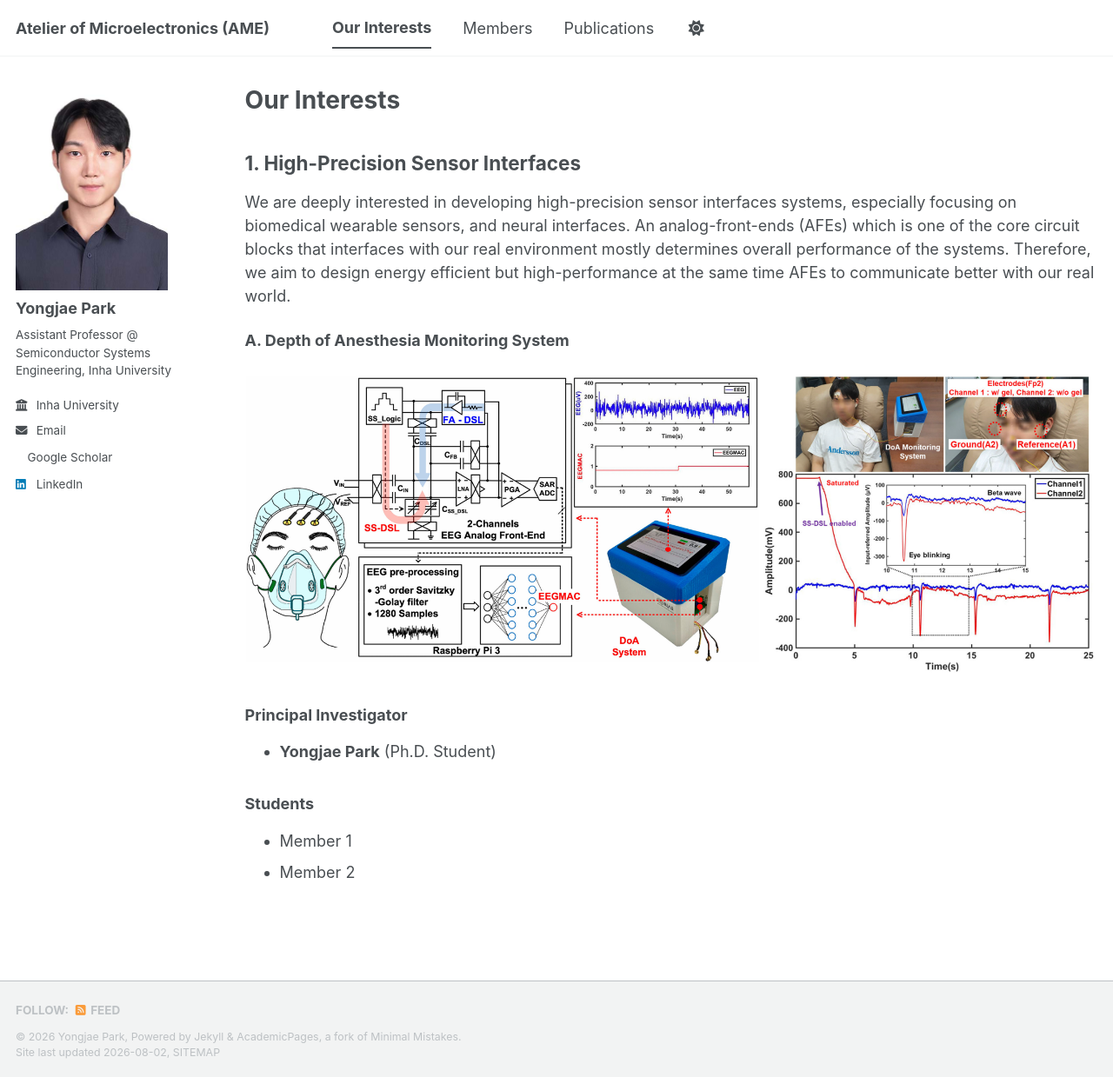
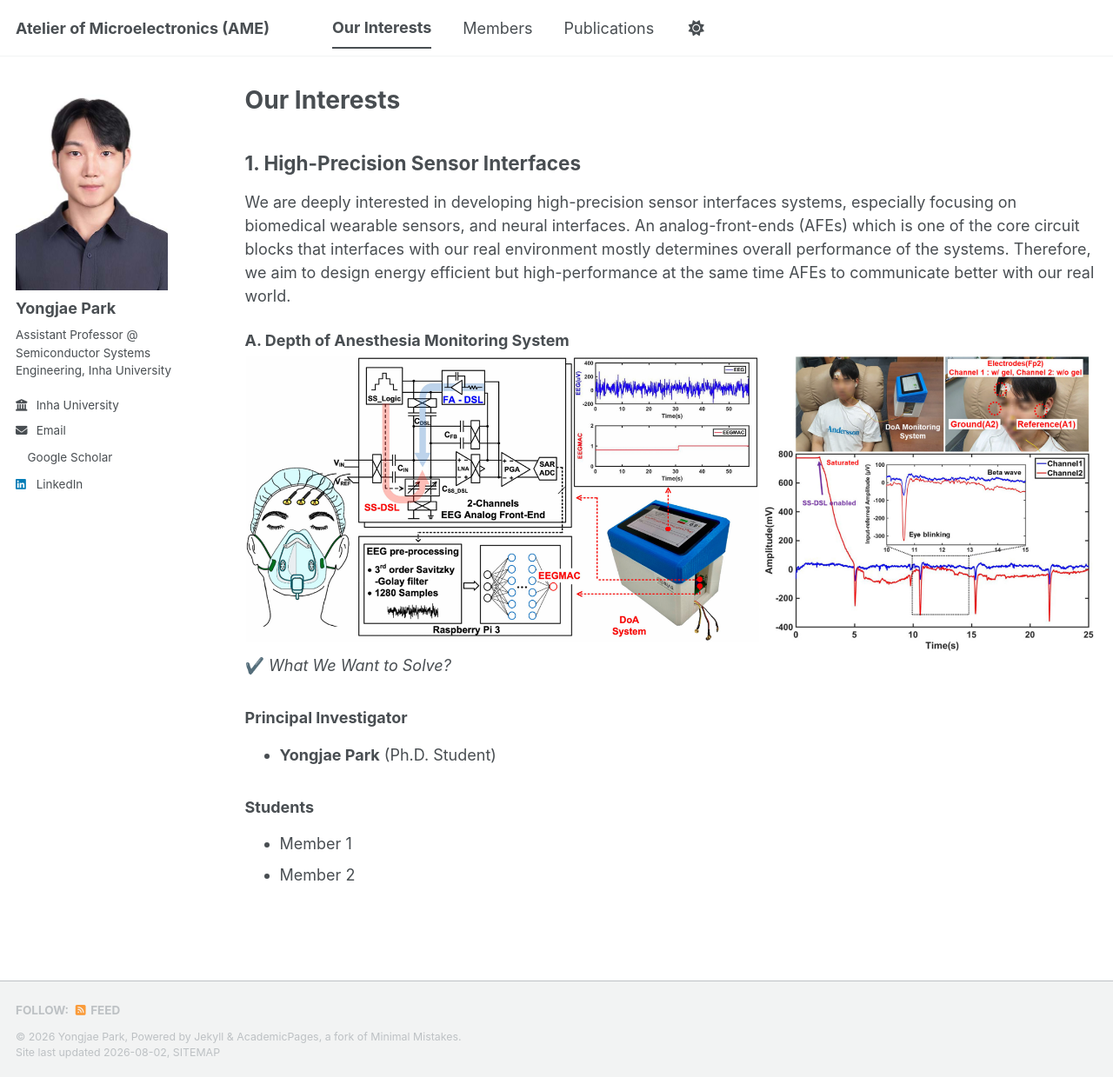
Before and after one commit to yong27park/AME.github.io, a Jekyll site: the page built from _pages/ourinterests.md, in a window 1280 px wide and 1239 px high. Shown: the whole window at 87% size. Built offline with Jekyll 4.4.1, drawn with Linux system fonts in a browser that asks for light colours; a style sheet for code colours, icons or effects is not loaded.

Commit message:
Update ourinterests.md

```diff
--- a/_pages/ourinterests.md
+++ b/_pages/ourinterests.md
@@ -9,8 +9,9 @@ author_profile: true
  We are deeply interested in developing high-precision sensor interfaces systems, especially focusing on biomedical wearable sensors, and neural interfaces. An analog-front-ends (AFEs) which is one of the core circuit blocks that interfaces with our real environment mostly determines overall performance of the systems. Therefore, we aim to design energy efficient but high-performance at the same time AFEs to communicate better with our real world.
 
  **A. Depth of Anesthesia Monitoring System**
+![System Architecture](/images/research_DoA.png)
+✔️ *What We Want to Solve?*
 
-![System Architecture](/images/research_DoA.png)
 
 ### Principal Investigator
 * **Yongjae Park** (Ph.D. Student)
```
